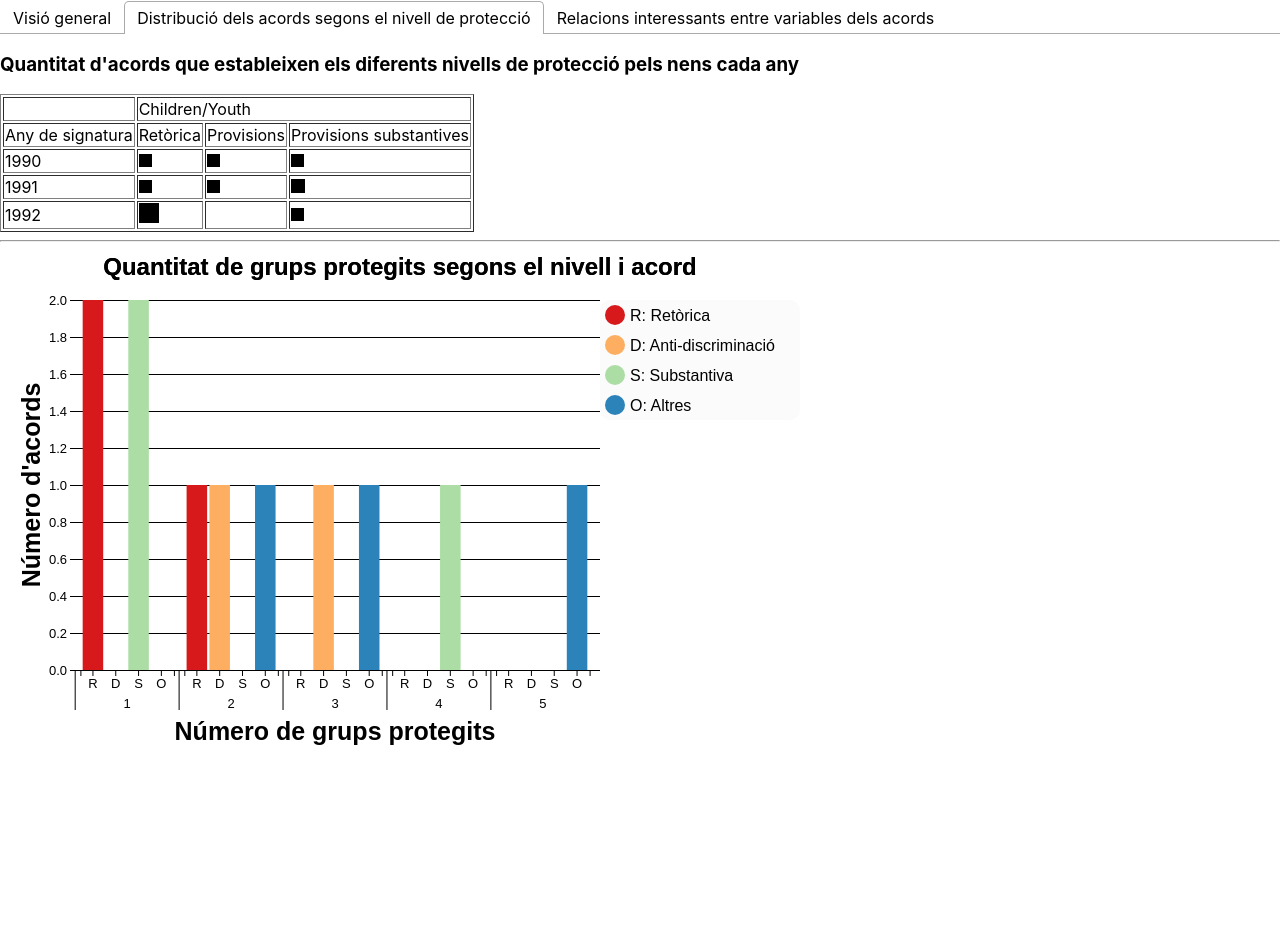
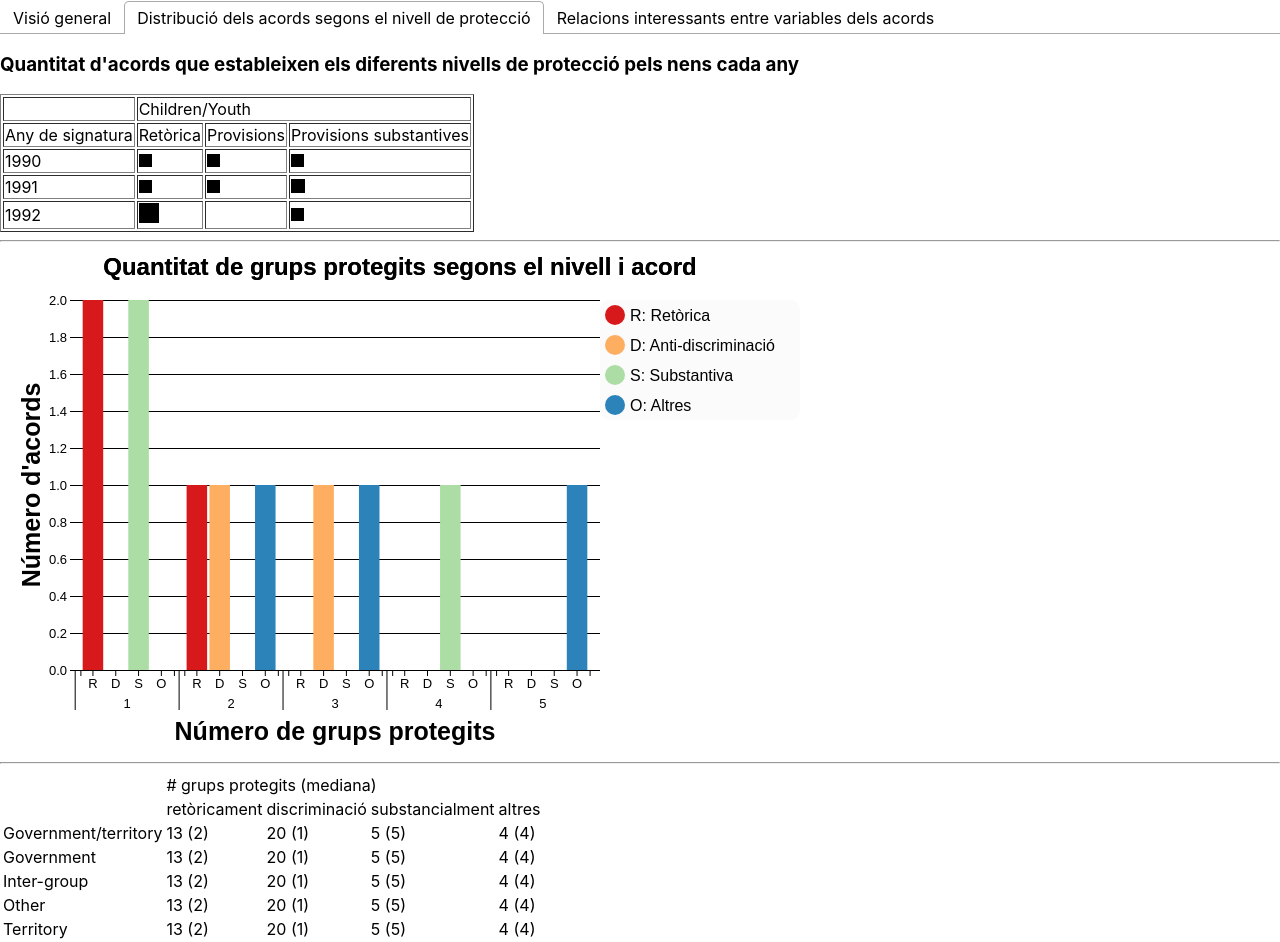
Before and after one commit to josepalos/pax_protection_analysis, a React (Create React App) app: page / in a window 1280 px wide. Both pictures are taken after a click on the tab "Distribució dels acords segons el nivell de protecció". Before the commit the page ends 800 px from the top, so only its background shows below. Built offline with nearby package versions, Linux system fonts and the light colour scheme; no server answers.

Commit message:
finished second tab

```diff
--- a/src/components/DistributionAccordingToProtectionLevelView.js
+++ b/src/components/DistributionAccordingToProtectionLevelView.js
@@ -1,6 +1,34 @@
 import React from "react";
 import SquaresTable from "./SquaresTable/SquaresTable";
 import VerticalGroupedBarChart from "./VerticalBarChart/VerticalGroupedBarChart";
+
+const tableData = [
+    ["Government/territory",
+        {n: 13, median: 2},
+        {n: 20, median: 1},
+        {n:  5, median: 5,},
+        {n:  4, median: 4}],
+    ["Government",
+        {n: 13, median: 2},
+        {n: 20, median: 1},
+        {n:  5, median: 5,},
+        {n:  4, median: 4}],
+    ["Inter-group",
+        {n: 13, median: 2},
+        {n: 20, median: 1},
+        {n:  5, median: 5,},
+        {n:  4, median: 4}],
+    ["Other",
+        {n: 13, median: 2},
+        {n: 20, median: 1},
+        {n:  5, median: 5,},
+        {n:  4, median: 4}],
+    ["Territory",
+        {n: 13, median: 2},
+        {n: 20, median: 1},
+        {n:  5, median: 5,},
+        {n:  4, median: 4}]
+];
 
 const DistributionAccordingToProtectionLevelView = ({protectionLevels, agreementsGrouped}) => (
     <div>
@@ -16,7 +44,6 @@ const DistributionAccordingToProtectionLevelView = ({protectionLevels, agreement
             ]}
             columnsName="Children/Youth"
         />
-
         <hr/>
         <VerticalGroupedBarChart
             title="Quantitat de grups protegits segons el nivell i acord"
@@ -36,6 +63,32 @@ const DistributionAccordingToProtectionLevelView = ({protectionLevels, agreement
                 "Altres": "O"
             }}
         />
+        <hr/>
+        <table>
+            <thead>
+            <tr>
+                <td rowSpan={2}></td>
+                <td colSpan={4}># grups protegits (mediana)</td>
+            </tr>
+            <tr>
+                <td>retòricament</td>
+                <td>discriminació</td>
+                <td>substancialment</td>
+                <td>altres</td>
+            </tr>
+            </thead>
+            <tbody>
+            {tableData.map( (row) => {
+                const data = [...row];
+                const rowName = data.shift();
+
+                return (<tr key={rowName}>
+                    <td>{rowName}</td>
+                    {data.map( (d, i) => <td key={i}>{d.n} ({d.median})</td>)}
+                </tr>)
+            })}
+            </tbody>
+        </table>
     </div>
 );
 
```
